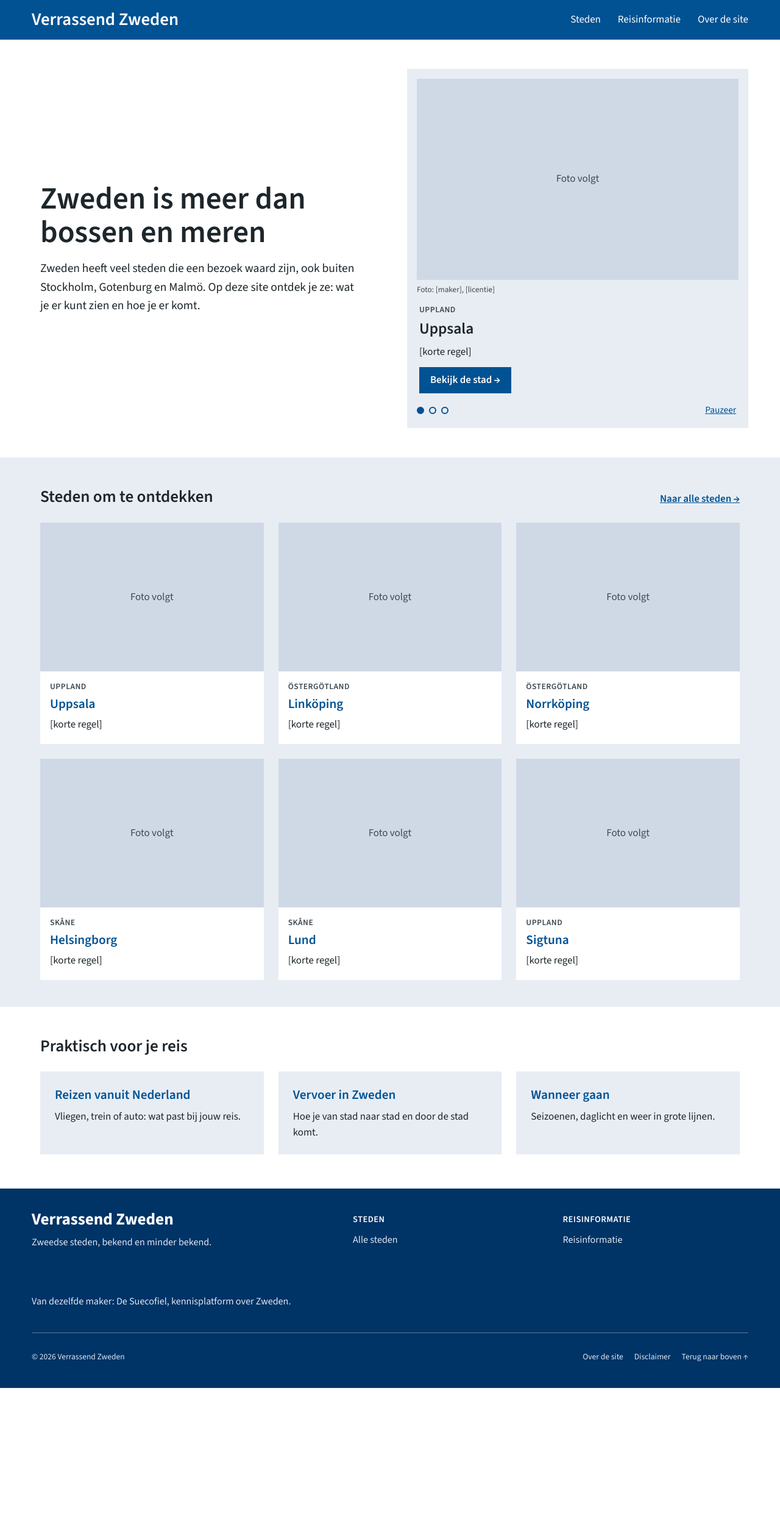
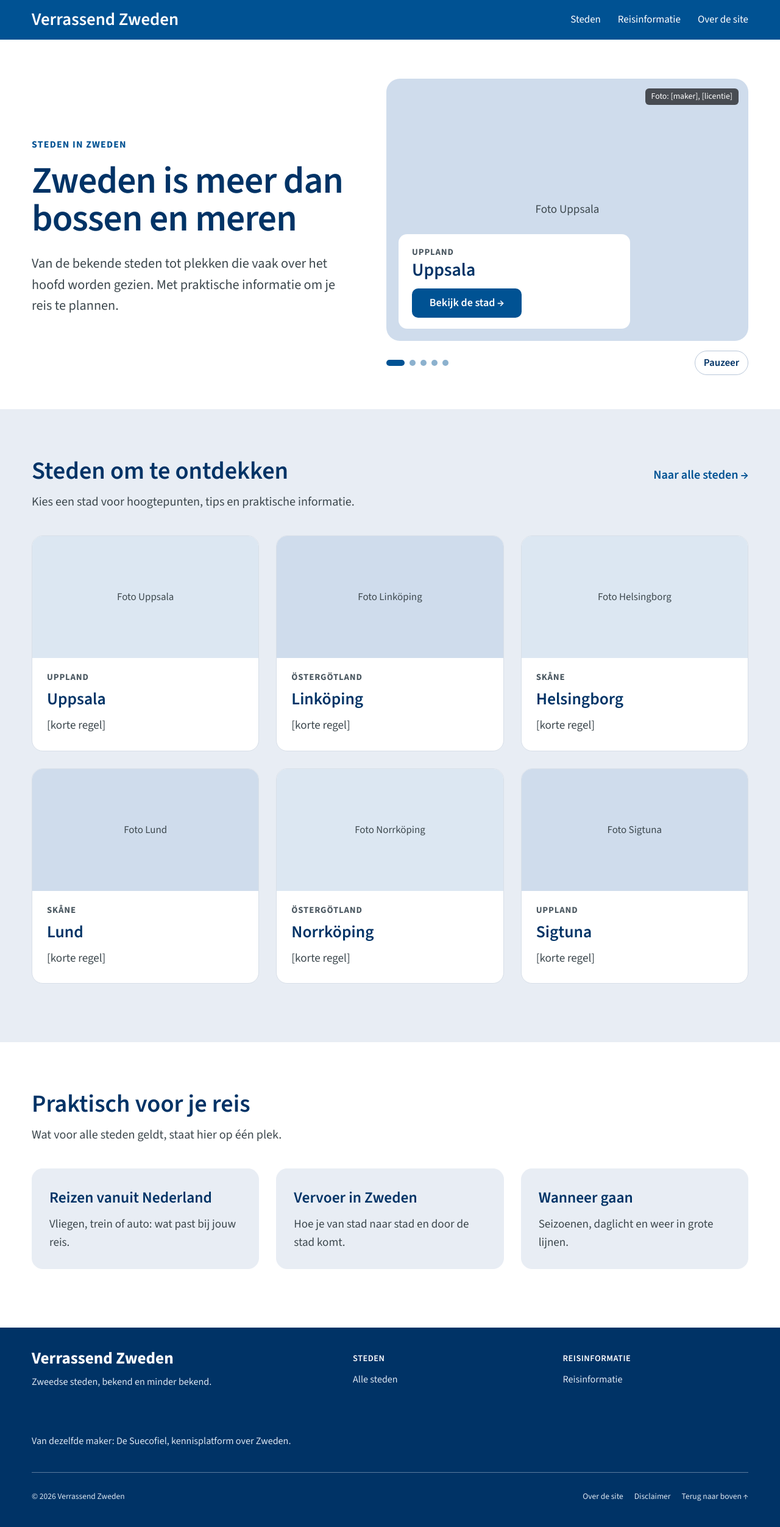
Before and after one commit to verrassendzweden/verrassendzweden.github.io, a Jekyll site: the page built from index.html, in a window 1280 px wide. Shown: the whole page at 61% size. Built offline with Jekyll 4.4.1, drawn with Linux system fonts in a browser that asks for light colours; before the commit the page ends 2276 px from its top, so only the background shows below that.

Commit message:
Add files via upload

```diff
--- a/index.html
+++ b/index.html
@@ -4,24 +4,26 @@ title: Zweedse steden, bekend en minder bekend
 description: Zweden is meer dan bossen en meren. Ontdek Zweedse steden voor een stedentrip, ook buiten Stockholm, Gotenburg en Malmö.
 menu: home
 klasse: homepage
-# Welke steden in de uitgelichte kaart bovenaan wisselen (8 seconden per stad).
+# Welke steden in de uitgelichte foto bovenaan wisselen (8 seconden per stad).
 # Dit zijn de namen van de bestanden uit _data/steden.yml.
 hero:
   - uppsala
   - linkoping
   - helsingborg
+  - lund
+  - norrkoping
 # Welke zes steden onder "Steden om te ontdekken" staan, in deze volgorde.
 tegels:
   - uppsala
   - linkoping
-  - norrkoping
   - helsingborg
   - lund
+  - norrkoping
   - sigtuna
 ---
 
 <!-- ============================================================
-     HOMEPAGINA
+     HOMEPAGINA (naar de goedgekeurde mockup)
      Opbouw (wisselend ritme): hero (wit), steden (lichte band),
      praktisch (wit). Kop en voettekst komen uit de basislayout.
 
@@ -29,30 +31,30 @@ tegels:
        foto: "/fotos/uppsala.jpg"
        fotobron: "Foto: [maker], [licentie]"
      worden toegevoegd. Zolang die ontbreekt, toont de pagina
-     een lege fotoplek met "Foto volgt".
+     een lege fotoplek met "Foto [stad]".
      ============================================================ -->
 
 <!-- ===== HERO ===== -->
 <section class="hero">
   <div class="wrap hero-binnen">
     <div class="hero-tekst">
+      <p class="hero-oog">Steden in Zweden</p>
       <h1>Zweden is meer dan bossen en meren</h1>
-      <p>Zweden heeft veel steden die een bezoek waard zijn, ook buiten Stockholm, Gotenburg en Malmö. Op deze site ontdek je ze: wat je er kunt zien en hoe je er komt.</p>
+      <p class="hero-intro">Van de bekende steden tot plekken die vaak over het hoofd worden gezien. Met praktische informatie om je reis te plannen.</p>
     </div>
 
-    <div class="hero-kaart" data-hero aria-roledescription="carrousel" aria-label="Uitgelichte steden">
-      <div class="hero-slides" aria-live="off">
+    <div class="hero-kolom" data-hero role="region" aria-roledescription="carrousel" aria-label="Uitgelichte steden">
+      <div class="hero-slides">
         {% for b in page.hero %}
         {% assign stad = site.data.steden | where: "bestand", b | first %}
         <div class="hero-slide{% if forloop.first %} actief{% endif %}">
-          <div class="foto-vak hero-foto">
-            {% if stad.foto %}<img src="{{ stad.foto | relative_url }}" alt="{{ stad.naam }}">{% else %}<span>Foto volgt</span>{% endif %}
+          <div class="hero-foto">
+            {% if stad.foto %}<img src="{{ stad.foto | relative_url }}" alt="{{ stad.naam }}">{% else %}<span>Foto {{ stad.naam }}</span>{% endif %}
           </div>
-          <p class="foto-bron">{% if stad.fotobron %}{{ stad.fotobron }}{% else %}Foto: [maker], [licentie]{% endif %}</p>
-          <div class="hero-onder">
+          <div class="hero-bron">{% if stad.fotobron %}{{ stad.fotobron }}{% else %}Foto: [maker], [licentie]{% endif %}</div>
+          <div class="hero-label">
             <p class="regio-label">{{ stad.regio }}</p>
-            <h2>{{ stad.naam }}</h2>
-            <p>{{ stad.regel }}</p>
+            <p class="hero-stadnaam">{{ stad.naam }}</p>
             <a class="knop" href="{{ '/' | append: stad.bestand | append: '.html' | relative_url }}">Bekijk de stad →</a>
           </div>
         </div>
@@ -60,12 +62,10 @@ tegels:
       </div>
 
       <div class="hero-bediening">
-        <div class="hero-stippen">
-          {% for b in page.hero %}
-          <button type="button" class="hero-stip{% if forloop.first %} actief{% endif %}" aria-label="Toon stad {{ forloop.index }}"></button>
-          {% endfor %}
+        <div class="hero-stippen" aria-hidden="true">
+          {% for b in page.hero %}<span class="hero-stip{% if forloop.first %} actief{% endif %}"></span>{% endfor %}
         </div>
-        <button type="button" class="hero-pauze" aria-label="Pauzeer het wisselen">Pauzeer</button>
+        <button type="button" class="hero-pauze" aria-label="Wisselen van uitgelichte stad pauzeren">Pauzeer</button>
       </div>
     </div>
   </div>
@@ -76,19 +76,20 @@ tegels:
   <div class="wrap">
     <div class="sectie-kop">
       <h2>Steden om te ontdekken</h2>
-      <a href="{{ '/steden.html' | relative_url }}">Naar alle steden →</a>
+      <a class="alle-link" href="{{ '/steden.html' | relative_url }}">Naar alle steden →</a>
     </div>
+    <p class="sectie-intro">Kies een stad voor hoogtepunten, tips en praktische informatie.</p>
     <div class="tegels">
       {% for b in page.tegels %}
       {% assign stad = site.data.steden | where: "bestand", b | first %}
       <a class="tegel" href="{{ '/' | append: stad.bestand | append: '.html' | relative_url }}">
-        <div class="foto-vak tegel-foto">
-          {% if stad.foto %}<img src="{{ stad.foto | relative_url }}" alt="">{% else %}<span>Foto volgt</span>{% endif %}
+        <div class="tegel-foto{% cycle ' een', ' twee' %}">
+          {% if stad.foto %}<img src="{{ stad.foto | relative_url }}" alt="">{% else %}<span>Foto {{ stad.naam }}</span>{% endif %}
         </div>
         <div class="tegel-tekst">
           <p class="regio-label">{{ stad.regio }}</p>
           <h3>{{ stad.naam }}</h3>
-          <p>{{ stad.regel }}</p>
+          <p class="tegel-regel">{{ stad.regel }}</p>
         </div>
       </a>
       {% endfor %}
@@ -99,9 +100,8 @@ tegels:
 <!-- ===== PRAKTISCH VOOR JE REIS ===== -->
 <section class="praktisch">
   <div class="wrap">
-    <div class="sectie-kop">
-      <h2>Praktisch voor je reis</h2>
-    </div>
+    <h2 class="praktisch-titel">Praktisch voor je reis</h2>
+    <p class="sectie-intro">Wat voor alle steden geldt, staat hier op één plek.</p>
     <div class="kaarten">
       <a class="kaart" href="{{ '/reisinformatie.html' | relative_url }}">
         <h3>Reizen vanuit Nederland</h3>
--- a/opmaak/style.css
+++ b/opmaak/style.css
@@ -206,53 +206,57 @@ footer li { margin-bottom: 6px; }
   .voettekst-merk .voettekst-maker { margin-top: 10px; }
 }
 
-/* ===== HOMEPAGINA =====
+/* ===== HOMEPAGINA (maten uit de goedgekeurde mockup) =====
    Banden over de volle breedte, wisselend ritme:
    blauw (kop), wit (hero), licht, wit, donkerblauw (voettekst). */
 main.home { padding: 0; }
 
 .regio-label {
-  margin: 0 0 2px;
-  color: var(--muted);
-  font-size: .8rem;
-  font-weight: 600;
-  letter-spacing: .5px;
+  margin: 0 0 4px;
+  color: #4a5760;
+  font-size: 14px;
+  font-weight: 700;
+  letter-spacing: .06em;
   text-transform: uppercase;
 }
 
-/* Fotovak: grijsblauwe plek met "Foto volgt" zolang er geen foto is */
-.foto-vak {
+/* Hero (wit) */
+.hero { padding: 64px 0 56px; }
+.hero-binnen {
   display: flex;
+  flex-wrap: wrap;
   align-items: center;
-  justify-content: center;
-  background: #cfd9e6;
-  color: var(--muted);
+  gap: 48px;
+}
+.hero-tekst { flex: 1 1 400px; min-width: 0; }
+.hero-oog {
+  margin: 0 0 16px;
+  color: var(--blue);
+  font-size: 15px;
+  font-weight: 700;
+  letter-spacing: .08em;
+  text-transform: uppercase;
+}
+.hero h1 {
+  margin: 0 0 24px;
+  color: var(--blue-dark);
+  font-size: clamp(36px, 5vw, 58px);
+  line-height: 1.08;
+  letter-spacing: -.015em;
+}
+.hero-intro { margin: 0; max-width: 34em; color: var(--muted); font-size: 21px; }
+
+.hero-kolom { flex: 1 1 460px; min-width: 0; }
+.hero-slides {
+  display: grid;
+  height: 430px;
+  border-radius: 22px;
   overflow: hidden;
+  background: #cfdcec;
 }
-.foto-vak img { display: block; width: 100%; height: 100%; object-fit: cover; }
-
-.foto-bron { margin: 6px 0 0; color: var(--muted); font-size: .78rem; }
-
-/* Hero (wit) */
-.hero { background: var(--white); padding: 48px 0; }
-.hero-binnen {
-  display: grid;
-  grid-template-columns: 1fr 1fr;
-  gap: 40px 56px;
-  align-items: center;
-}
-.hero-tekst { padding-left: 14px; }
-.hero h1 {
-  margin: 0 0 16px;
-  font-size: clamp(2rem, 4.6vw, 3rem);
-  line-height: 1.15;
-}
-.hero-tekst p { margin: 0; max-width: 520px; font-size: 1.15rem; }
-
-.hero-kaart { background: var(--band); padding: 16px; }
-.hero-slides { display: grid; }
 .hero-slide {
   grid-area: 1 / 1;
+  position: relative;
   opacity: 0;
   visibility: hidden;
   transition: opacity 1s ease, visibility 0s linear 1s;
@@ -262,45 +266,93 @@ main.home { padding: 0; }
   visibility: visible;
   transition: opacity 1s ease, visibility 0s;
 }
-.hero-foto { aspect-ratio: 16 / 10; }
-.hero-onder { padding: 12px 4px 4px; }
-.hero-onder h2 { margin: 0 0 4px; font-size: 1.5rem; }
-.hero-onder p { margin: 0 0 12px; }
-.hero-onder .regio-label { margin-bottom: 2px; }
-
+.hero-slide:nth-child(even) { background: #dce7f2; }
+.hero-foto {
+  position: absolute;
+  inset: 0;
+  display: flex;
+  align-items: center;
+  justify-content: center;
+  color: var(--muted);
+  font-size: 18px;
+}
+.hero-foto img { width: 100%; height: 100%; object-fit: cover; }
+.hero-bron {
+  position: absolute;
+  top: 16px;
+  right: 16px;
+  padding: 3px 10px;
+  border-radius: 6px;
+  background: rgba(0, 0, 0, .65);
+  color: var(--white);
+  font-size: 13px;
+}
+.hero-label {
+  position: absolute;
+  left: 20px;
+  right: 20px;
+  bottom: 20px;
+  max-width: 380px;
+  padding: 18px 22px;
+  border-radius: 14px;
+  background: var(--white);
+}
+.hero-label .regio-label { margin: 0 0 2px; }
+.hero-stadnaam {
+  margin: 0 0 12px;
+  color: var(--blue-dark);
+  font-size: 28px;
+  font-weight: 600;
+  line-height: 1.2;
+}
 .knop {
   display: inline-block;
-  padding: 8px 18px;
+  min-width: 180px;
+  padding: 10px 22px;
+  border-radius: 10px;
   background: var(--blue);
   color: var(--white);
+  font-size: 17px;
   font-weight: 600;
+  text-align: center;
   text-decoration: none;
+  white-space: nowrap;
 }
 .knop:hover { background: var(--blue-dark); }
 
-/* Stipjes en pauzeknop: alleen zichtbaar als er JavaScript is */
-.hero-bediening { display: none; align-items: center; justify-content: space-between; margin-top: 10px; }
-.hero-kaart.met-js .hero-bediening { display: flex; }
-.hero-stippen { display: flex; gap: 8px; }
+.hero-bediening {
+  display: flex;
+  align-items: center;
+  justify-content: space-between;
+  gap: 16px;
+  margin-top: 16px;
+}
+.hero-stippen { display: flex; align-items: center; gap: 8px; }
 .hero-stip {
-  width: 12px; height: 12px;
-  padding: 0;
-  border: 2px solid var(--blue);
-  border-radius: 50%;
-  background: transparent;
+  display: inline-block;
+  width: 10px;
+  height: 10px;
+  border-radius: 5px;
+  background: var(--blue);
+  opacity: .45;
+  transition: width .4s ease, opacity .4s ease;
+}
+.hero-stip.actief { width: 30px; opacity: 1; }
+/* De pauzeknop werkt alleen met JavaScript, dus is zonder verborgen */
+.hero-pauze {
+  display: none;
+  padding: 6px 14px;
+  border: 1px solid #b9c7d9;
+  border-radius: 999px;
+  background: var(--white);
+  color: var(--blue-dark);
+  font: inherit;
+  font-size: 16px;
+  font-weight: 600;
   cursor: pointer;
 }
-.hero-stip.actief { background: var(--blue); }
-.hero-pauze {
-  padding: 2px 4px;
-  border: 0;
-  background: none;
-  color: var(--blue);
-  font: inherit;
-  font-size: .9rem;
-  text-decoration: underline;
-  cursor: pointer;
-}
+.hero-pauze:hover { border-color: var(--blue); }
+.hero-kolom.met-js .hero-pauze { display: inline-flex; }
 
 /* Sectiekoppen: titel links, link rechts op dezelfde regel */
 .sectie-kop {
@@ -308,47 +360,83 @@ main.home { padding: 0; }
   flex-wrap: wrap;
   align-items: baseline;
   justify-content: space-between;
-  gap: 4px 24px;
-  margin-bottom: 20px;
-  padding: 0 14px;
+  gap: 8px 24px;
+  margin: 0 0 12px;
 }
-.sectie-kop h2 { margin: 0; font-size: 1.6rem; }
-.sectie-kop a { font-weight: 600; }
+.sectie-kop h2, .praktisch-titel {
+  margin: 0;
+  color: var(--blue-dark);
+  font-size: 38px;
+  line-height: 1.15;
+}
+.alle-link { font-size: 19px; font-weight: 600; text-decoration: none; }
+.alle-link:hover { text-decoration: underline; text-underline-offset: 5px; }
+.sectie-intro { margin: 0 0 40px; max-width: 40em; color: var(--muted); font-size: 19px; }
+.praktisch-titel { margin-bottom: 12px; }
 
 /* Steden om te ontdekken (lichte band, witte tegels) */
-.band-licht { background: var(--band); padding: 44px 0; }
-.tegels { display: grid; grid-template-columns: repeat(3, 1fr); gap: 24px; padding: 0 14px; }
+.band-licht { padding: 80px 0 96px; background: var(--band); }
+.tegels {
+  display: grid;
+  grid-template-columns: repeat(auto-fill, minmax(300px, 1fr));
+  gap: 28px;
+}
 .tegel {
-  display: block;
+  display: flex;
+  flex-direction: column;
+  overflow: hidden;
+  border: 1px solid #d8dfe8;
+  border-radius: 18px;
   background: var(--white);
   color: var(--ink);
   text-decoration: none;
+  transition: border-color .15s ease;
 }
-.tegel:hover h3 { text-decoration: underline; }
-.tegel-foto { aspect-ratio: 3 / 2; }
-.tegel-tekst { padding: 14px 16px 18px; }
-.tegel-tekst h3 { margin: 0 0 4px; color: var(--blue); font-size: 1.25rem; }
-.tegel-tekst p:last-child { margin: 0; }
+.tegel:hover { border-color: var(--blue); }
+.tegel:hover h3 { text-decoration: underline; text-underline-offset: 4px; }
+.tegel-foto {
+  display: flex;
+  align-items: center;
+  justify-content: center;
+  height: 200px;
+  background: #dce7f2;
+  color: var(--muted);
+  font-size: 16px;
+}
+.tegel-foto.twee { background: #cfdcec; }
+.tegel-foto img { width: 100%; height: 100%; object-fit: cover; }
+.tegel-tekst { padding: 20px 24px 26px; }
+.tegel-tekst h3 { margin: 0 0 6px; color: var(--blue-dark); font-size: 26px; }
+.tegel-regel { margin: 0; color: var(--muted); font-size: 18px; }
 
 /* Praktisch voor je reis (wit, kaarten in lichte tint) */
-.praktisch { background: var(--white); padding: 44px 0 56px; }
-.kaarten { display: grid; grid-template-columns: repeat(3, 1fr); gap: 24px; padding: 0 14px; }
+.praktisch { padding: 80px 0 96px; }
+.kaarten {
+  display: grid;
+  grid-template-columns: repeat(auto-fit, minmax(260px, 1fr));
+  gap: 28px;
+}
 .kaart {
   display: block;
-  padding: 22px 24px;
+  padding: 28px;
+  border: 1px solid var(--band);
+  border-radius: 18px;
   background: var(--band);
   color: var(--ink);
   text-decoration: none;
+  transition: border-color .15s ease;
 }
-.kaart:hover h3 { text-decoration: underline; }
-.kaart h3 { margin: 0 0 6px; color: var(--blue); font-size: 1.25rem; }
-.kaart p { margin: 0; }
+.kaart:hover { border-color: var(--blue); }
+.kaart:hover h3 { text-decoration: underline; text-underline-offset: 4px; }
+.kaart h3 { margin: 0 0 8px; color: var(--blue-dark); font-size: 24px; }
+.kaart p { margin: 0; color: var(--muted); font-size: 18px; }
 
 @media (max-width: 800px) {
-  .hero { padding: 32px 0; }
-  .hero-binnen { grid-template-columns: 1fr; }
-  .tegels, .kaarten { grid-template-columns: 1fr; }
+  .hero { padding: 40px 0 36px; }
+  .band-licht, .praktisch { padding: 56px 0 64px; }
+  .hero-slides { height: 360px; }
+  .sectie-kop h2, .praktisch-titel { font-size: 30px; }
 }
-@media (min-width: 801px) and (max-width: 1000px) {
-  .tegels { grid-template-columns: repeat(2, 1fr); }
+@media (prefers-reduced-motion: reduce) {
+  .hero-slide, .hero-slide.actief, .hero-stip { transition: none; }
 }
--- a/scripts/home.js
+++ b/scripts/home.js
@@ -1,8 +1,9 @@
 /* ===== HOMEPAGINA: wisselende uitgelichte stad =====
    Elke 8 seconden komt de volgende stad in beeld (zacht overvloeien).
-   Stopt zolang de muis op de kaart staat of als de bezoeker pauzeert.
-   Bij "beperkte beweging" in de instellingen van het apparaat blijft
-   alleen de eerste stad staan. Zonder JavaScript ook de eerste stad. */
+   Stopt zolang de muis of het toetsenbord op het blok staat, of als de
+   bezoeker op Pauzeer klikt. Bij "beperkte beweging" in de instellingen
+   van het apparaat blijft alleen de eerste stad staan. Zonder
+   JavaScript ook de eerste stad. */
 (function () {
   var hero = document.querySelector('[data-hero]');
   if (!hero) return;
@@ -12,14 +13,14 @@
   var pauzeknop = hero.querySelector('.hero-pauze');
   var minderBeweging = window.matchMedia('(prefers-reduced-motion: reduce)').matches;
 
-  if (slides.length < 2 || minderBeweging) return; // bediening blijft verborgen
+  if (slides.length < 2 || minderBeweging) return; // pauzeknop blijft verborgen
 
   hero.classList.add('met-js');
 
   var huidige = 0;
   var timer = null;
   var gepauzeerd = false;
-  var muisErop = false;
+  var erop = false;
 
   function toon(n) {
     huidige = (n + slides.length) % slides.length;
@@ -33,25 +34,23 @@
 
   function start() {
     stop();
-    if (gepauzeerd || muisErop) return;
+    if (gepauzeerd || erop) return;
     timer = setInterval(function () { toon(huidige + 1); }, 8000);
   }
 
-  stippen.forEach(function (stip, i) {
-    stip.addEventListener('click', function () { toon(i); start(); });
-  });
-
   pauzeknop.addEventListener('click', function () {
     gepauzeerd = !gepauzeerd;
-    pauzeknop.textContent = gepauzeerd ? 'Hervat' : 'Pauzeer';
-    pauzeknop.setAttribute('aria-label', gepauzeerd ? 'Hervat het wisselen' : 'Pauzeer het wisselen');
+    pauzeknop.textContent = gepauzeerd ? 'Afspelen' : 'Pauzeer';
+    pauzeknop.setAttribute('aria-label', gepauzeerd
+      ? 'Wisselen van uitgelichte stad hervatten'
+      : 'Wisselen van uitgelichte stad pauzeren');
     start();
   });
 
-  hero.addEventListener('mouseenter', function () { muisErop = true; stop(); });
-  hero.addEventListener('mouseleave', function () { muisErop = false; start(); });
-  hero.addEventListener('focusin', function () { muisErop = true; stop(); });
-  hero.addEventListener('focusout', function () { muisErop = false; start(); });
+  hero.addEventListener('mouseenter', function () { erop = true; stop(); });
+  hero.addEventListener('mouseleave', function () { erop = false; start(); });
+  hero.addEventListener('focusin', function () { erop = true; stop(); });
+  hero.addEventListener('focusout', function () { erop = false; start(); });
 
   start();
 })();
```
